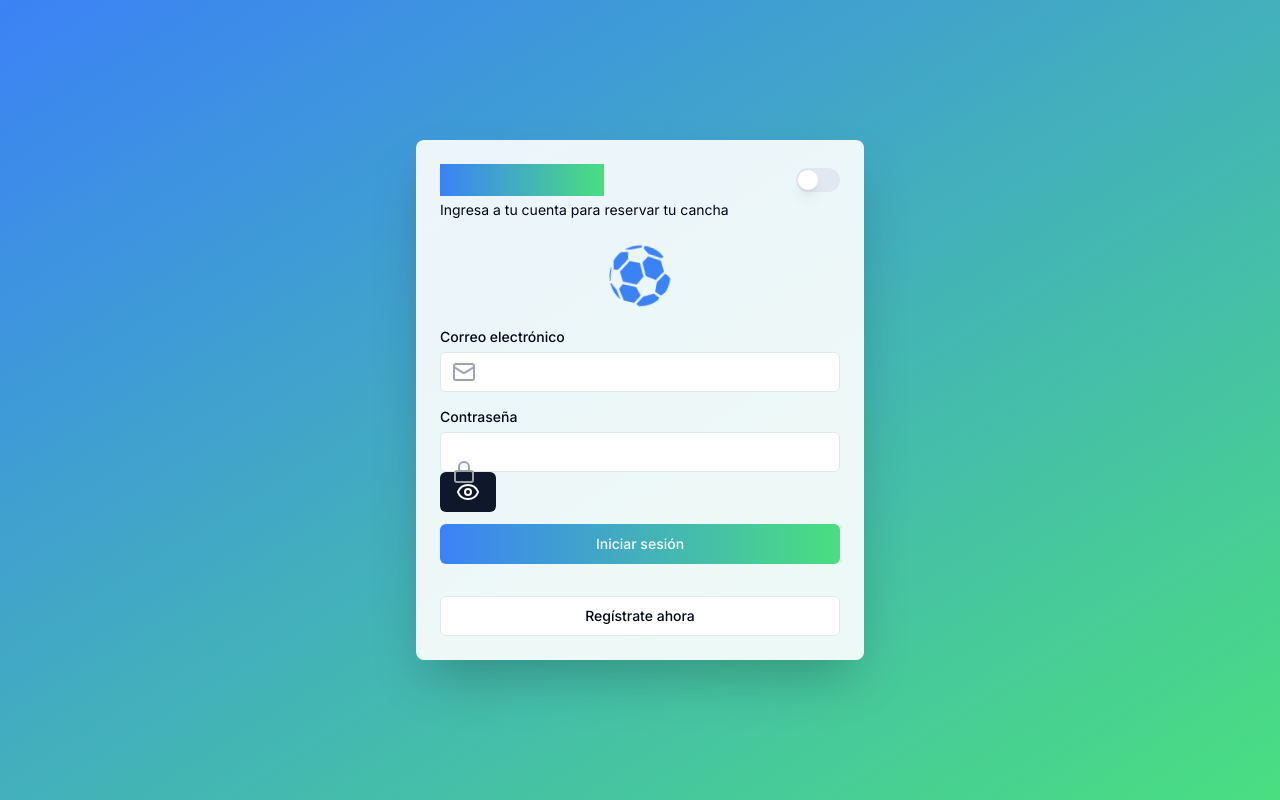
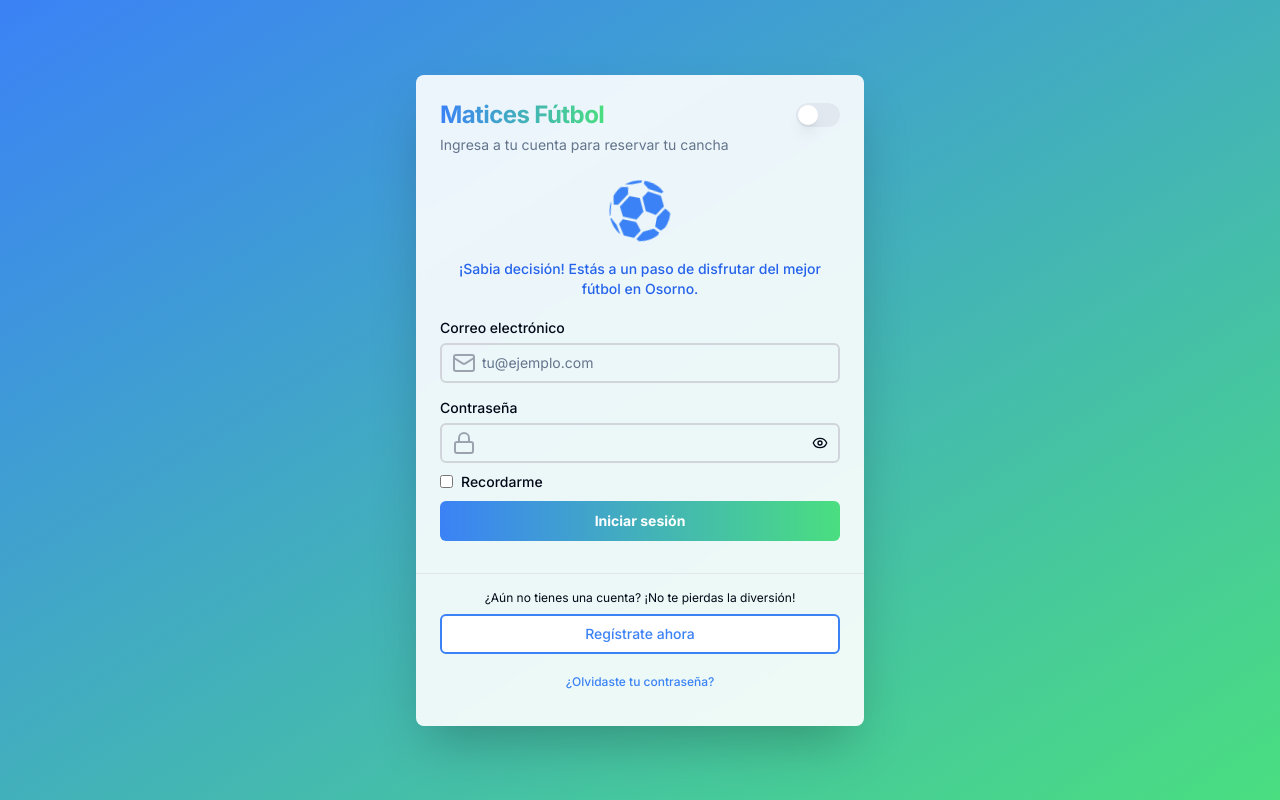
Before and after one commit to Sekhard17/canchas-matices4, a Next.js app: page /login in a window 1280 px wide. Built offline with nearby package versions, Linux system fonts and the light colour scheme.

Commit message:
Login Actualizado

```diff
--- a/src/app/login/page.tsx
+++ b/src/app/login/page.tsx
@@ -8,15 +8,16 @@ import { Card, CardContent, CardFooter, CardHeader, CardTitle } from '@/componen
 import { Input } from '@/components/ui/input'
 import { Label } from '@/components/ui/label'
 import { Switch } from '@/components/ui/switch'
+import { Separator } from '@/components/ui/separator'
 import { Toaster } from 'react-hot-toast'
 import { EyeIcon, EyeOffIcon, LockIcon, MailIcon } from 'lucide-react'
 import { GiSoccerBall } from 'react-icons/gi'
-import router from 'next/router'
 
 export default function LoginPage() {
   const [email, setEmail] = useState('')
   const [password, setPassword] = useState('')
   const [showPassword, setShowPassword] = useState(false)
+  const [rememberMe, setRememberMe] = useState(false)
   const [darkMode, setDarkMode] = useState(false)
   const { handleLogin } = useAuth()
 
@@ -30,44 +31,121 @@ export default function LoginPage() {
     handleLogin(email, password)
   }
 
+  const handleRegister = () => {
+    window.location.href = '/register'
+  }
+
   return (
-    <div className={`min-h-screen flex items-center justify-center p-4 ${darkMode ? 'bg-gray-900' : 'bg-gradient-to-br from-blue-500 to-green-400'}`}>
-      <motion.div initial={{ opacity: 0, scale: 0.9 }} animate={{ opacity: 1, scale: 1 }} transition={{ duration: 0.5 }} className="w-full max-w-md">
-        <Card className={`border-none shadow-2xl ${darkMode ? 'bg-gray-800/90 text-white' : 'bg-white/90'}`}>
+    <div className={`min-h-screen flex items-center justify-center p-4 transition-all duration-500 ${darkMode ? 'bg-gray-900' : 'bg-gradient-to-br from-blue-500 to-green-400'}`}>
+      <div className="absolute inset-0 overflow-hidden"></div>
+      <motion.div
+        initial={{ opacity: 0, scale: 0.9 }}
+        animate={{ opacity: 1, scale: 1 }}
+        transition={{ duration: 0.5 }}
+        className="w-full max-w-md z-10"
+      >
+        <Card className={`border-none shadow-2xl backdrop-blur-sm ${darkMode ? 'bg-gray-800/90 text-white' : 'bg-white/90'}`}>
           <CardHeader className="space-y-1 pt-6">
             <div className="flex items-center justify-between">
-              <CardTitle className="text-2xl font-bold text-transparent bg-gradient-to-r from-blue-500 to-green-400">Matices Fútbol</CardTitle>
-              <Switch checked={darkMode} onCheckedChange={toggleDarkMode} className="data-[state=checked]:bg-blue-600" />
+              <CardTitle className="text-2xl font-bold bg-clip-text text-transparent bg-gradient-to-r from-blue-500 to-green-400">
+                Matices Fútbol
+              </CardTitle>
+              <Switch
+                checked={darkMode}
+                onCheckedChange={toggleDarkMode}
+                className="data-[state=checked]:bg-blue-600"
+              />
             </div>
-            <p className="text-sm">Ingresa a tu cuenta para reservar tu cancha</p>
+            <p className="text-sm text-muted-foreground">Ingresa a tu cuenta para reservar tu cancha</p>
           </CardHeader>
-          <CardContent className="space-y-4">
+          <CardContent className="space-y-4 pt-0">
             <div className="flex justify-center">
-              <motion.div animate={{ rotate: [0, 360], scale: [1, 1.1, 1] }} transition={{ duration: 4, repeat: Infinity, ease: "easeInOut" }}>
+              <motion.div
+                animate={{ rotate: [0, 360], scale: [1, 1.1, 1] }}
+                transition={{ duration: 4, repeat: Infinity, ease: 'easeInOut' }}
+              >
                 <GiSoccerBall className="w-16 h-16 text-blue-500" />
               </motion.div>
+            </div>
+            <div className="text-center text-sm font-medium text-blue-600 dark:text-blue-400">
+              ¡Sabia decisión! Estás a un paso de disfrutar del mejor fútbol en Osorno.
             </div>
             <form onSubmit={handleSubmit} className="space-y-3">
               <div className="space-y-1">
                 <Label htmlFor="email">Correo electrónico</Label>
                 <div className="relative">
-                  <Input id="email" type="email" value={email} onChange={(e) => setEmail(e.target.value)} className="pl-10" required />
+                  <Input
+                    id="email"
+                    type="email"
+                    placeholder="tu@ejemplo.com"
+                    value={email}
+                    onChange={(e) => setEmail(e.target.value)}
+                    className="pl-10 bg-transparent border-2 border-gray-300 focus:border-blue-500 transition-all duration-300"
+                    required
+                  />
                   <MailIcon className="absolute left-3 top-1/2 transform -translate-y-1/2 text-gray-400" />
                 </div>
               </div>
               <div className="space-y-1">
                 <Label htmlFor="password">Contraseña</Label>
                 <div className="relative">
-                  <Input id="password" type={showPassword ? "text" : "password"} value={password} onChange={(e) => setPassword(e.target.value)} className="pl-10" required />
+                  <Input
+                    id="password"
+                    type={showPassword ? 'text' : 'password'}
+                    value={password}
+                    onChange={(e) => setPassword(e.target.value)}
+                    className="pl-10 bg-transparent border-2 border-gray-300 focus:border-blue-500 transition-all duration-300"
+                    required
+                  />
                   <LockIcon className="absolute left-3 top-1/2 transform -translate-y-1/2 text-gray-400" />
-                  <Button type="button" onClick={() => setShowPassword(!showPassword)}>{showPassword ? <EyeOffIcon /> : <EyeIcon />}</Button>
+                  <Button
+                    type="button"
+                    variant="ghost"
+                    size="icon"
+                    className="absolute right-0 top-0 h-full"
+                    onClick={() => setShowPassword(!showPassword)}
+                  >
+                    {showPassword ? <EyeOffIcon className="h-4 w-4" /> : <EyeIcon className="h-4 w-4" />}
+                  </Button>
                 </div>
               </div>
-              <Button type="submit" className="w-full bg-gradient-to-r from-blue-500 to-green-400">Iniciar sesión</Button>
+              <div className="flex items-center space-x-2">
+                <input
+                  type="checkbox"
+                  id="remember"
+                  checked={rememberMe}
+                  onChange={(e) => setRememberMe(e.target.checked)}
+                />
+                <label
+                  htmlFor="remember"
+                  className="text-sm font-medium leading-none"
+                >
+                  Recordarme
+                </label>
+              </div>
+              <Button
+                type="submit"
+                className="w-full bg-gradient-to-r from-blue-500 to-green-400 hover:from-blue-600 hover:to-green-500 text-white font-bold transition-all duration-300"
+              >
+                Iniciar sesión
+              </Button>
             </form>
           </CardContent>
+          <Separator className={`my-2 ${darkMode ? 'bg-gray-700' : 'bg-gray-200'}`} />
           <CardFooter className="flex flex-col space-y-2 pt-2 pb-6">
-            <Button variant="outline" className="w-full" onClick={() => router.push('/register')}>Regístrate ahora</Button>
+            <div className="text-center text-xs">
+              ¿Aún no tienes una cuenta? ¡No te pierdas la diversión!
+            </div>
+            <Button
+              variant="outline"
+              className="w-full border-2 border-blue-500 text-blue-500 hover:bg-blue-500 hover:text-white transition-all duration-300"
+              onClick={handleRegister}
+            >
+              Regístrate ahora
+            </Button>
+            <Button variant="link" className="text-xs text-blue-500 hover:text-blue-600">
+              ¿Olvidaste tu contraseña?
+            </Button>
           </CardFooter>
         </Card>
       </motion.div>
```
